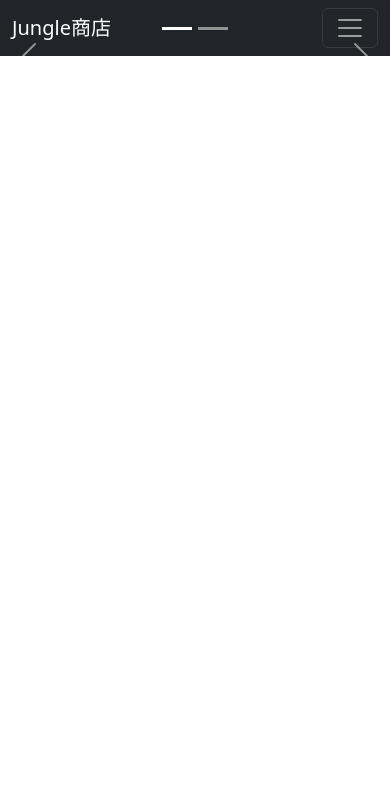
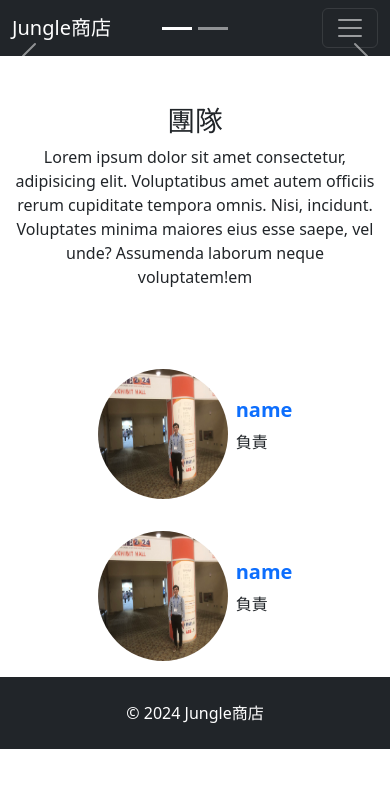
Before and after one commit to Jungle0517/junglemarket, a Django app: template junglemarket/templates/index.html in a window 390 px wide; the page is wider, and only the part inside the window is pictured. Shown: the top 788 px of that part. Run offline with Django 5.2, Linux system fonts and the light colour scheme; the template is opened without the code that fills it: most values are stand-ins (such as "Sample title", 1, 10 or a date in 2020); grey boxes marked "Sample" are stand-in pictures.

Commit message:
完成index.html

```diff
--- a/junglemarket/junglemarket/urls.py
+++ b/junglemarket/junglemarket/urls.py
@@ -21,4 +21,11 @@ from myapp import views
 urlpatterns = [
     path('admin/', admin.site.urls),
     path('index/', views.index),
+    #path('detail/<int:id>/', views.detail),
+    path('addtocart/<str:type>/<int:id>/', views.addtocart),
+
+    #path('cart/', views.cart),
+
+    #path('set_cookie/<str:key>/<str:value>/', views.set_cookie),
+    #path('set_session/<str:key>/<str:value>/', views.set_session),
 ]
--- a/junglemarket/templates/base.html
+++ b/junglemarket/templates/base.html
@@ -23,6 +23,13 @@
         </div>
     </nav>
     {% block content %} {% endblock %}
+    <footer class="container-fluid text-center bg-dark text-white py-4">
+      <div class="row">
+        <div class="col">
+          © 2024 Jungle商店
+        </div>
+      </div>
+    </footer>
     <script src="https://cdn.jsdelivr.net/npm/bootstrap@5.3.3/dist/js/bootstrap.bundle.min.js" integrity="sha384-YvpcrYf0tY3lHB60NNkmXc5s9fDVZLESaAA55NDzOxhy9GkcIdslK1eN7N6jIeHz" crossorigin="anonymous"></script>
   </body>
 </html>
--- a/junglemarket/templates/index.html
+++ b/junglemarket/templates/index.html
@@ -33,5 +33,33 @@
       <span class="carousel-control-next-icon" aria-hidden="true"></span>
       <span class="visually-hidden">Next</span>
     </button>
+
+
+
   </div>
+  <div class="container text-center">
+    <div class="row">
+      <div class="col my-5">
+        <h1>團隊</h1>
+        <p>Lorem ipsum dolor sit amet consectetur, adipisicing elit. Voluptatibus amet autem officiis rerum cupiditate tempora omnis. Nisi, incidunt. Voluptates minima maiores eius esse saepe, vel unde? Assumenda laborum neque voluptatem!em  </p>
+      </div>
+    </div>
+  </div>
+  <div class="row">
+    <div class="col-12 col-md-6 d-flex align-items-center justify-content-center my-3">
+      <img class="rounded-circle" width="130px" height="130px" src="/static/images/products/test1.png" alt="">
+      <div class="ms-2">
+        <h5 class="text-primary fw-bold">name</h5>
+        <p>負責</p>
+      </div>
+    </div>
+    <div class="col-12 col-md-6 d-flex align-items-center justify-content-center my-3">
+      <img class="rounded-circle" width="130px" height="130px" src="/static/images/products/test1.png" alt="">
+      <div class="ms-2">
+        <h5 class="text-primary fw-bold">name</h5>
+        <p>負責</p>
+      </div>
+    </div>
+  </div>
+</div>
 {% endblock %}
```
Also changed, not shown: junglemarket/myapp/views.py (+32 -0 lines).
